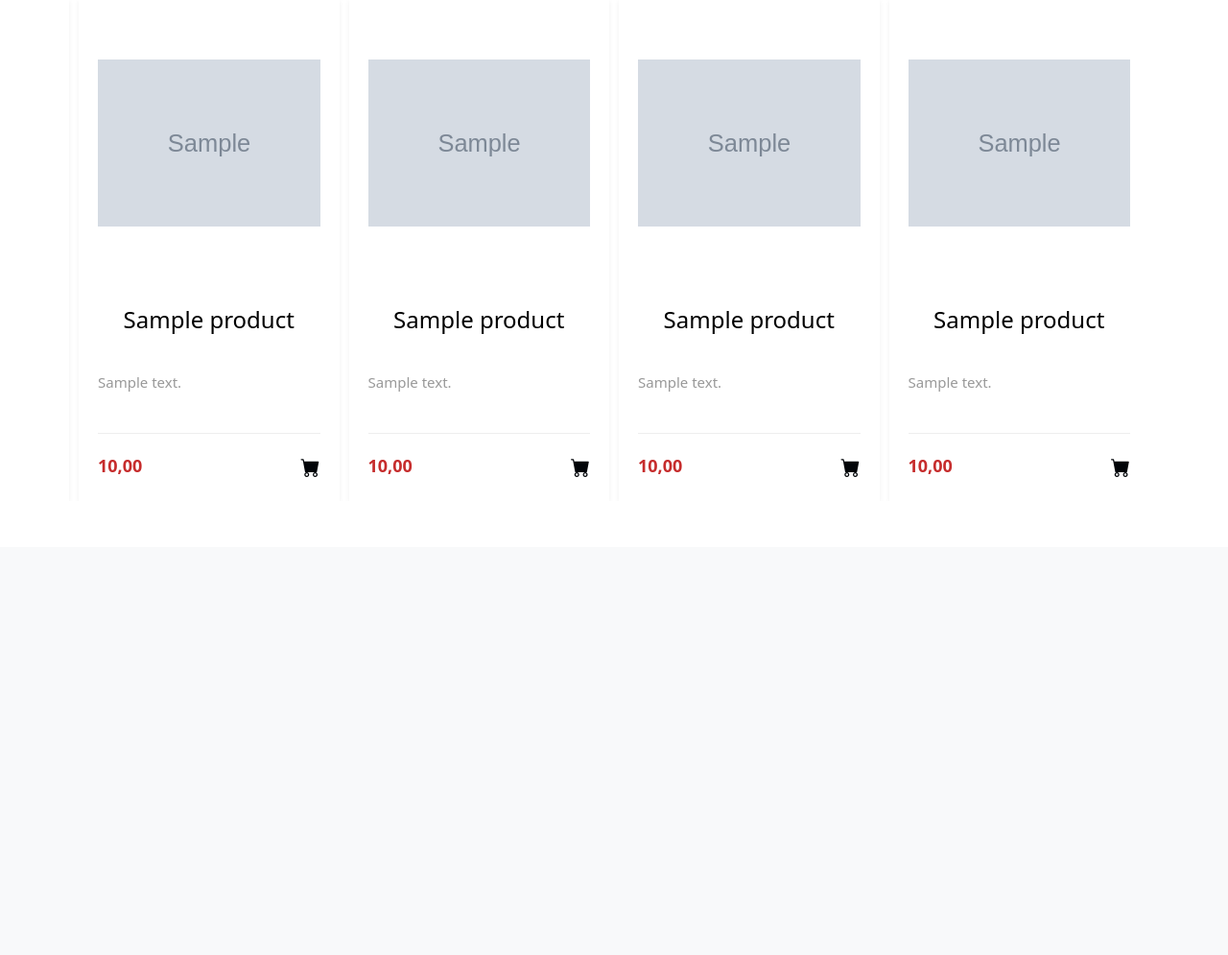
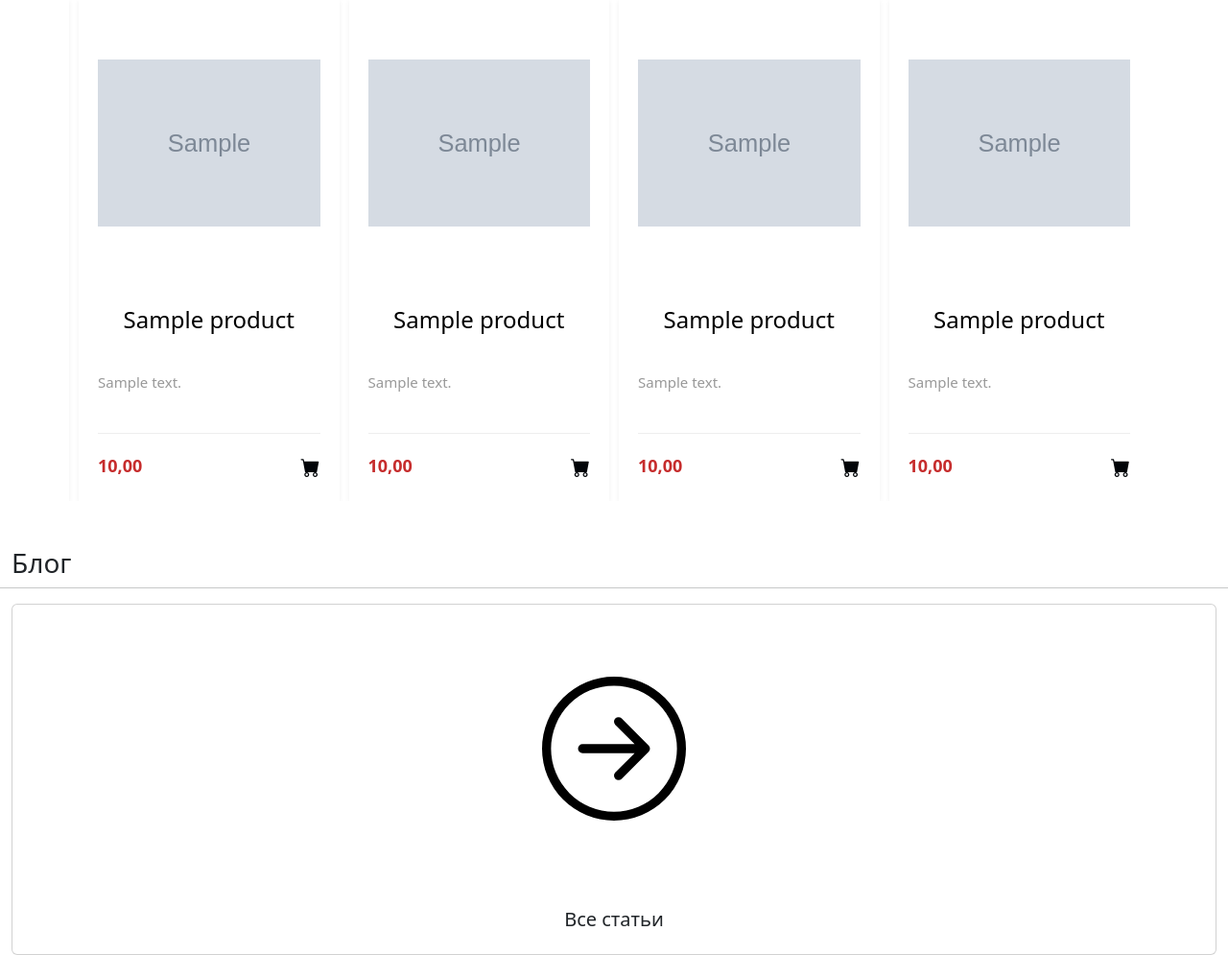
Before and after one commit to Anonym26/usastores, a Django app: page / in a window 1280 px wide. Shown: the part 584-1579 px from the top of the page at 96% size. Before the commit the page ends 1081 px from the top, so only its background shows below. Run offline with Django 4.2, Linux system fonts and the light colour scheme; tables that the repository leaves empty hold one stand-in row (values such as "Sample post"); grey boxes marked "Sample" are stand-in pictures; data that the repository does not hold is empty; some libraries are stand-ins or nearby versions.

Commit message:
Добавлен раздел Блог на главную страницу

```diff
--- a/usastores/blog/templates/blog/index.html
+++ b/usastores/blog/templates/blog/index.html
@@ -1,5 +1,6 @@
 {% extends "blog/blog_base.html" %}
 {% load static %}
+
 {% block content_blog %}
  <div class="container-xxl">
 	<ul class="list-articles">
@@ -7,7 +8,7 @@
 			<li>
 				<div class="article-panel">
 					<p class="first">Категория: {{p.cat}}</p>
-					<p class="last">Дата: {{p.time_update|date:"d-m-Y H:i:s"}}</p>
+					<p class="last">Дата: {{p.time_update|date:"d-m-Y"}}</p>
 				</div>
 
 				{% if p.photo %}
--- /dev/null
+++ b/usastores/blog/templates/blog/list_last_post.html
@@ -0,0 +1,36 @@
+{% load static %}
+<!-- Раздел "Блог" -->
+<div class="container-xxl">
+  <div class="row">
+        <h3>Блог</h3>
+        <hr />
+        <div class="container text-center">
+            <div class="row">
+                {% for post in posts%}
+                <div class="col">
+                    <div class="card" style="height: 100%;">
+                        <a href="{{ post.get_absolute_url }}" style="height: 300px;">
+                            <img src="{{ post.photo.url }}" class="card-img-top" alt="Post image" style="height: 100%;">
+                        </a>
+
+                        <div class="card-body">
+                        <h5 class="card-title">{{ post.title }}</h5>
+                        </div>
+                    </div>
+                </div>
+                {% endfor %}
+                <div class="col">
+                    <div class="card text-center" style="height: 100%;  ">
+                        <a href="{% url 'home' %}" style="height: 300px;" class="d-flex justify-content-center align-items-center">
+                            <img src="media/arrow-right-circle.svg" class="card-img-top" alt="Post image" style="height: 150px; width: 150px;">
+                        </a>
+                        <div class="card-body">
+                        <h5 class="card-title">Все статьи</h5>
+                        </div>
+                    </div>
+                </div>
+            </div>
+        </div>
+    </div>
+</div>
+<!-- Конец раздела "Блог" -->
--- a/usastores/blog/templatetags/blog_tags.py
+++ b/usastores/blog/templatetags/blog_tags.py
@@ -3,12 +3,6 @@ from blog.models import *
 
 
 register = template.Library()
-
-
-# простой пользовательский тег
-@register.simple_tag()
-def get_categories():
-    return Category.objects.all()
 
 
 # включающий тег
@@ -19,3 +13,10 @@ def show_categories(sort=None, cat_selected=0):
     else:
         cats = Category.objects.order_by(sort)
     return {'cats': cats, 'cat_selected': cat_selected}
+
+
+@register.inclusion_tag('blog/list_last_post.html')
+def show_last_posts():
+    """Возвращает 3 последних поста."""
+    posts = Blog.objects.order_by('-id')[:3]
+    return {'posts': posts}
--- a/usastores/blog/views.py
+++ b/usastores/blog/views.py
@@ -19,6 +19,7 @@ class BlogHome(ListView):
     def get_queryset(self):
         """Возвращает только те записи у которых указанное поле = True"""
         return Blog.objects.filter(is_published=True)
+
 
 
 # создаем класс DetailView для отображения поста
--- a/usastores/shop/templates/shop/product/list.html
+++ b/usastores/shop/templates/shop/product/list.html
@@ -1,10 +1,13 @@
 {% extends "shop/shop_base.html" %}
 {% load static %}
+{% load blog_tags %}
+
 {% block title %}
    USA STORES
 {% endblock %}
 
 {% block product_list %}
+
 
     <section>
         <link rel="stylesheet" href="{% static 'shop/css/style.css' %}">
@@ -73,6 +76,10 @@
                 });
             });
         </script>
+    {% endblock scripts %}
 
-    {% endblock scripts %}
+    <!-- Раздел "Блог" -->
+                {% show_last_posts %}
+    <!-- Конец раздела "Блог" -->
+
 {% endblock %}
--- a/usastores/shop/views.py
+++ b/usastores/shop/views.py
@@ -1,6 +1,7 @@
 from django.shortcuts import render, get_object_or_404
+
+from cart.forms import CartAddProductForm
 from .models import Category, Product
-from cart.forms import CartAddProductForm
 
 
 def product_list(request, category_slug=None):
```
Also changed, not shown: usastores/shop/static/shop/css/style.css (+23 -0 lines), usastores/media/arrow-right-circle.svg (added). Lines whose indentation alone changed are shown as unchanged.
